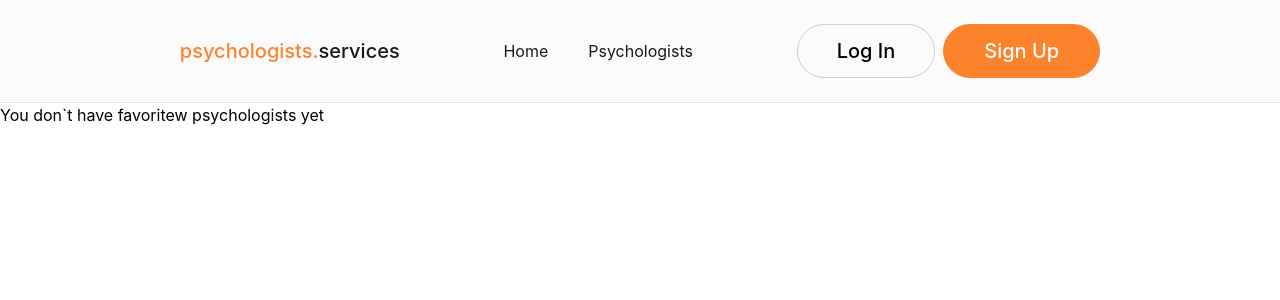
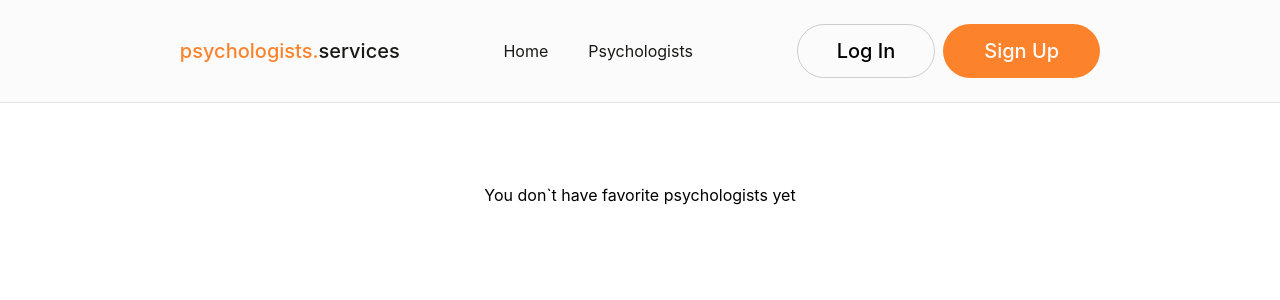
Before and after one commit to olehpetrovasyliev/psychologist-service, a React (Vite) app: page /favorites in a window 1280 px wide. Shown: the top 300 px of the page. Built offline with nearby package versions, Linux system fonts and the light colour scheme; no server answers.

Commit message:
add styles for placeholder

```diff
--- a/src/pages/Favorites/Favorites.jsx
+++ b/src/pages/Favorites/Favorites.jsx
@@ -2,11 +2,10 @@ import React, { useEffect, useState } from "react";
 import PsychologistsList from "../../components/PsychologistsList/PsychologistsList";
 import { child, get, onValue, ref } from "firebase/database";
 import { auth, db } from "../../firebase";
-import { useDispatch } from "react-redux";
+import styles from "./Favorites.module.scss";
 
 const MyFavorites = () => {
   const [favoritePsychologists, setFavoritePsychologists] = useState([]);
-  const dispatch = useDispatch();
 
   useEffect(() => {
     const { currentUser } = auth;
@@ -39,7 +38,9 @@ const MyFavorites = () => {
       {favoritePsychologists.length ? (
         <PsychologistsList arr={favoritePsychologists} />
       ) : (
-        <p>You don`t have favoritew psychologists yet</p>
+        <div className={styles.placeholder}>
+          <p>You don`t have favorite psychologists yet</p>
+        </div>
       )}
     </main>
   );
--- a/src/pages/Favorites/Favorites.module.scss
+++ b/src/pages/Favorites/Favorites.module.scss
@@ -0,0 +1,7 @@
+.placeholder {
+  display: flex;
+  align-items: center;
+  justify-content: center;
+  height: 100%;
+  padding-top: 80px;
+}
```
